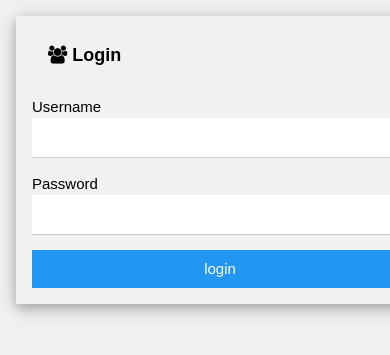
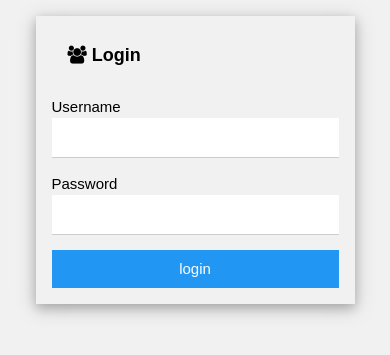
Before and after one commit to priyankdalal/c3swebcom, a Django app: template templates/manager/index.html in a window 390 px wide; the page is wider, and only the part inside the window is pictured. Shown: the top 355 px of that part. Run offline with Django 3.2, Linux system fonts and the light colour scheme; the template is opened without the code that fills it, so the values that code supplies are empty; some web fonts are replaced.

Commit message:
changed some styles

```diff
--- a/static/styles/common.css
+++ b/static/styles/common.css
@@ -10,8 +10,23 @@
     text-transform: uppercase;
 }
 .login-box{
-    width:440px;
+    width:50%;
     margin: auto;
+}
+@media screen and (max-width:480px){
+  .login-box{
+    width:90%;
+  }
+}
+@media screen and (min-width:481px) and (max-width:640px){
+  .login-box{
+    width:80%;
+  }
+}
+@media screen and (min-width:641px) and (max-width:1024px){
+  .login-box{
+    width:65%;
+  }
 }
 .quick-links>ul{
     list-style: none;
```
